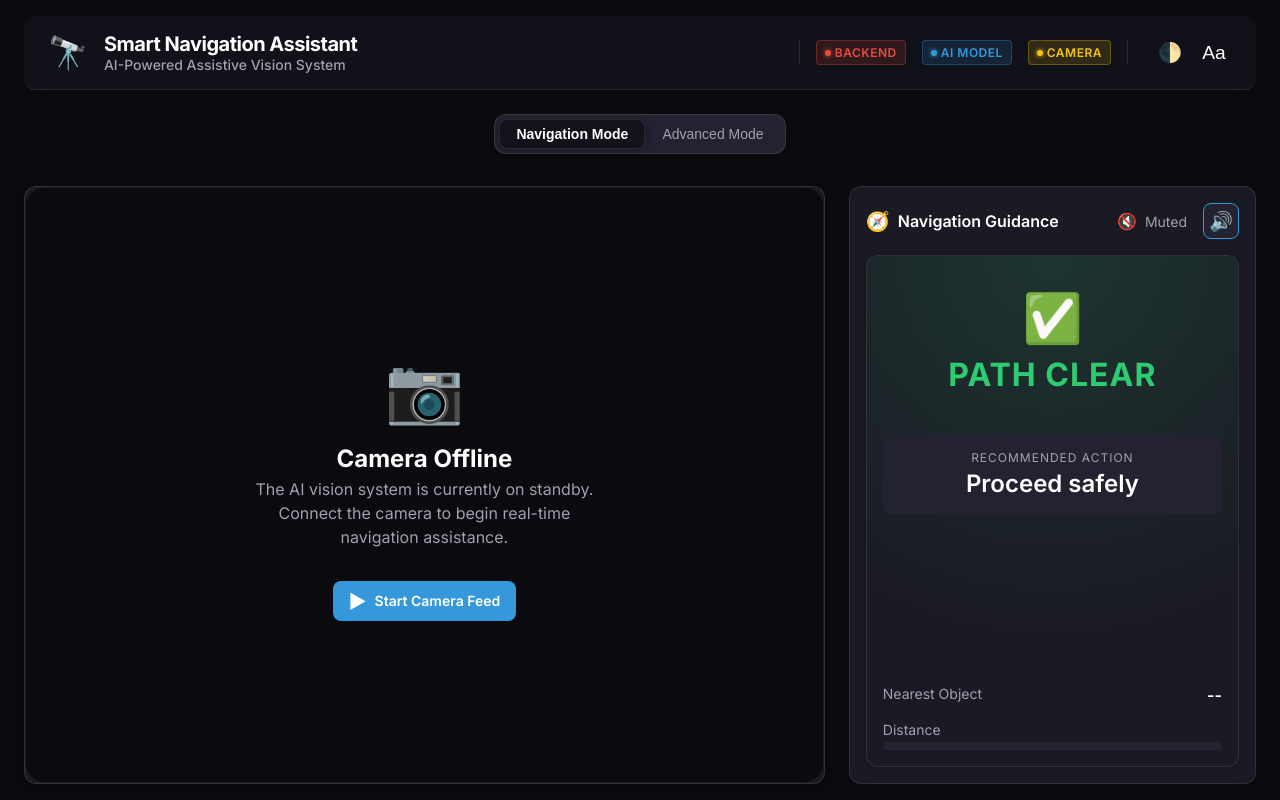
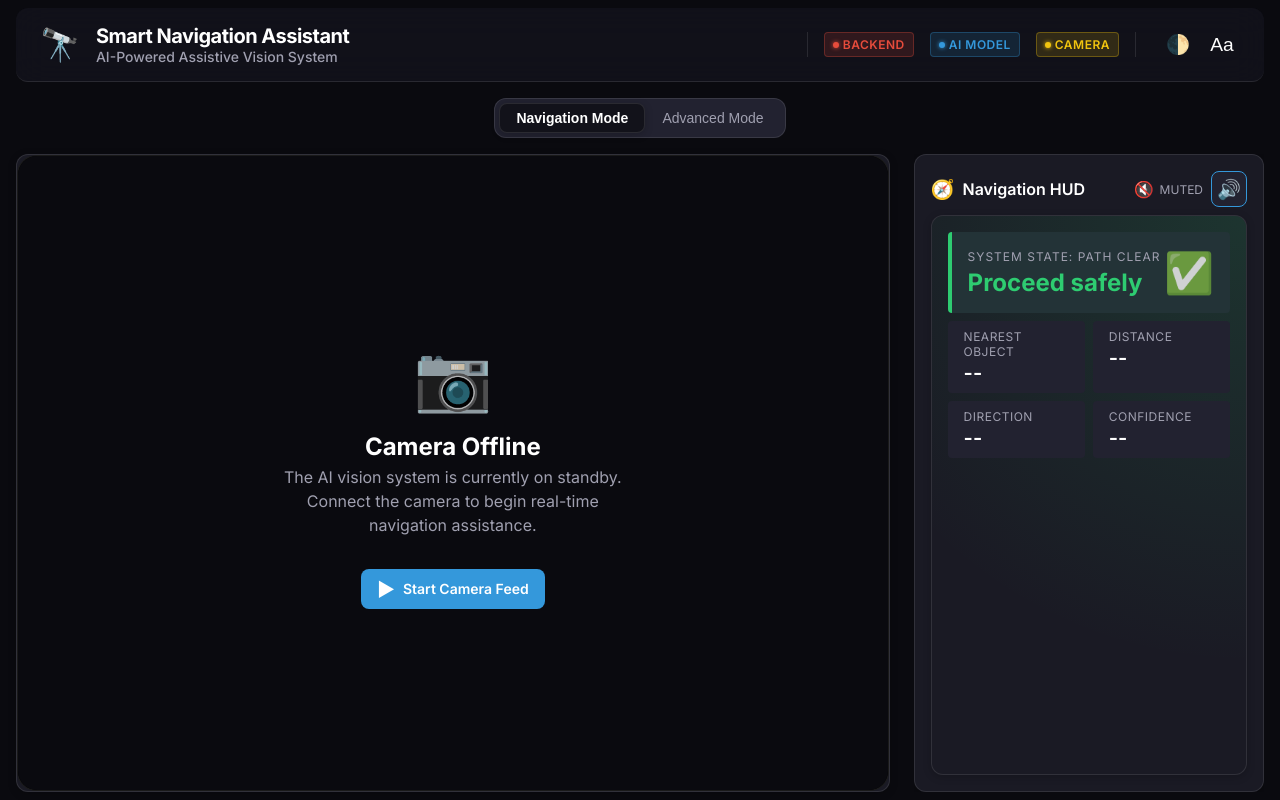
Before and after one commit to aditya-1739/smart_vision_assistant, a React (Create React App) app in the folder frontend/: page / in a window 1280 px wide. Built offline with nearby package versions, Linux system fonts and the light colour scheme; no server answers.

Commit message:
feat(ui/backend): Phase 15.5 - Layout & Camera Frame Correction

```diff
--- a/frontend/src/App.js
+++ b/frontend/src/App.js
@@ -11,14 +11,14 @@ import { SegmentedControl } from './components/ui';
 
 const styles = {
   app: {
-    padding: 'var(--spacing-md) var(--spacing-lg)',
+    padding: 'var(--spacing-sm) var(--spacing-md)',
     maxWidth: '1920px',
     margin: '0 auto',
     display: 'flex',
     flexDirection: 'column',
     height: '100vh',
     overflow: 'hidden',
-    gap: 'var(--spacing-md)',
+    gap: 'var(--spacing-sm)',
   },
   cameraSection: {
     display: 'flex',
@@ -29,7 +29,7 @@ const styles = {
   sidePanel: {
     display: 'flex',
     flexDirection: 'column',
-    gap: 'var(--spacing-md)',
+    gap: 'var(--spacing-sm)',
     height: '100%',
     minHeight: 0,
     overflow: 'hidden', /* Remove unnecessary scrolling at the root side panel level */
@@ -281,7 +281,7 @@ function App() {
         toggleAccessibility={toggleAccessibility}
       />
 
-      <div style={{ display: 'flex', justifyContent: 'center', marginBottom: 'var(--spacing-md)' }}>
+      <div style={{ display: 'flex', justifyContent: 'center', marginBottom: 'var(--spacing-sm)' }}>
         <SegmentedControl
           options={[
             { label: 'Navigation Mode', value: 'navigation' },
@@ -323,22 +323,22 @@ function App() {
 
           {uiMode === 'advanced' && (
             <>
-              <div style={{...styles.glassCard, overflow: 'hidden'}} role="region" aria-label="Detected Objects History">
+              <div style={{...styles.glassCard, flex: 1, overflow: 'hidden'}} role="region" aria-label="Detected Objects History">
                 <ObjectList
                   objects={detections}
                   isRunning={isRunning}
                 />
               </div>
 
-              <div style={{...styles.glassCard, overflow: 'hidden', minHeight: '250px'}} role="region" aria-label="Spatial Radar">
+              <div style={{...styles.glassCard, flex: 1, overflow: 'hidden'}} role="region" aria-label="Spatial Radar">
                 <MiniRadar detections={detections} />
               </div>
 
-              <div style={{...styles.glassCard, overflow: 'hidden'}} role="region" aria-label="Activity Timeline">
+              <div style={{...styles.glassCard, flex: 1, overflow: 'hidden'}} role="region" aria-label="Activity Timeline">
                 <ActivityTimeline events={events} />
               </div>
 
-              <div style={styles.glassCard} role="region" aria-label="System Controls">
+              <div style={{...styles.glassCard, flex: 1.5}} role="region" aria-label="System Controls">
                 <ControlPanel
                   config={config}
                   isRunning={isRunning}
--- a/frontend/src/components/AudioGuide.js
+++ b/frontend/src/components/AudioGuide.js
@@ -2,95 +2,72 @@ import React from 'react';
 import { Panel, SectionTitle, IconButton } from './ui';
 
 const getNavigationState = (closestObject) => {
-  if (!closestObject) return { level: 'clear', color: 'var(--status-safe)', icon: '✅', title: 'PATH CLEAR', action: 'Proceed safely' };
+  if (!closestObject) return { level: 'clear', color: 'var(--status-safe)', icon: '✅', title: 'Path Clear', action: 'Proceed safely' };
 
   const dist = closestObject.distance_meters;
-  if (!dist) return { level: 'info', color: 'var(--status-info)', icon: 'ℹ️', title: 'DETECTING', action: 'Analyzing surroundings' };
+  if (!dist) return { level: 'info', color: 'var(--status-info)', icon: 'ℹ️', title: 'Detecting', action: 'Analyzing surroundings' };
 
   if (dist <= 1.0) {
-    return { level: 'danger', color: 'var(--status-danger)', icon: '🚨', title: 'EMERGENCY STOP', action: 'STOP IMMEDIATELY' };
+    return { level: 'danger', color: 'var(--status-danger)', icon: '🚨', title: 'Emergency', action: 'STOP IMMEDIATELY' };
   } else if (dist <= 2.5) {
-    return { level: 'warning', color: 'var(--status-warning)', icon: '⚠️', title: 'WARNING', action: 'Slow down, prepare to avoid' };
+    return { level: 'warning', color: 'var(--status-warning)', icon: '⚠️', title: 'Warning', action: 'Slow down' };
   } else {
-    return { level: 'clear', color: 'var(--status-safe)', icon: '✅', title: 'PATH CLEAR', action: 'Proceed safely' };
+    return { level: 'clear', color: 'var(--status-safe)', icon: '✅', title: 'Clear', action: 'Proceed safely' };
   }
 };
 
-const DistanceBar = ({ distance, maxDistance = 5.0, color }) => {
-  if (!distance) return <div style={{ height: '8px', background: 'var(--bg-surface-hover)', borderRadius: '4px' }} />;
-
-  // Inverse percentage so closer is fuller
-  const percentage = Math.max(5, 100 - (distance / maxDistance) * 100);
-
-  return (
-    <div style={{ display: 'flex', alignItems: 'center', gap: '10px' }}>
-      <div style={{ flex: 1, height: '8px', background: 'var(--bg-surface-hover)', borderRadius: '4px', overflow: 'hidden' }}>
-        <div style={{
-          width: `${percentage}%`,
-          height: '100%',
-          background: color,
-          transition: 'width 0.3s ease-out, background 0.3s ease'
-        }} />
-      </div>
-      <span style={{ fontSize: '1.2rem', fontWeight: '700', color: '#fff', minWidth: '50px' }}>
-        {distance.toFixed(1)}m
-      </span>
+const InfoBlock = ({ label, value, valueColor = '#fff', icon }) => (
+  <div style={{
+    background: 'var(--bg-surface-hover)',
+    padding: 'var(--spacing-sm) var(--spacing-md)',
+    borderRadius: 'var(--border-radius-sm)',
+    display: 'flex',
+    flexDirection: 'column',
+    gap: '2px'
+  }}>
+    <div style={{ fontSize: 'var(--font-size-xs)', color: 'var(--text-secondary)', textTransform: 'uppercase', letterSpacing: '0.5px' }}>
+      {label}
     </div>
-  );
-};
+    <div style={{ display: 'flex', alignItems: 'center', gap: '6px', fontSize: 'var(--font-size-lg)', fontWeight: '600', color: valueColor, textTransform: 'capitalize' }}>
+      {icon && <span>{icon}</span>}
+      {value}
+    </div>
+  </div>
+);
 
 function AudioGuide({ message, isEnabled, onToggle, closestObject, voiceState }) {
   const navState = getNavigationState(closestObject);
 
-  const panelStyle = {
-    display: 'flex',
-    flexDirection: 'column',
-    gap: 'var(--spacing-lg)',
-    height: '100%',
-    position: 'relative',
-    overflow: 'hidden',
-  };
-
-  // Dynamic animated background based on state
-  const backgroundStyle = {
-    position: 'absolute',
-    top: 0, left: 0, right: 0, bottom: 0,
-    background: `radial-gradient(circle at center 0%, color-mix(in srgb, ${navState.color} 15%, transparent), transparent 70%)`,
-    transition: 'background 0.5s ease',
-    pointerEvents: 'none',
-    zIndex: 0,
-  };
-
   const renderVoiceState = () => {
     if (voiceState === 'speaking') {
       return (
-        <div style={{ display: 'flex', alignItems: 'center', gap: '8px', color: 'var(--status-info)' }}>
+        <div style={{ display: 'flex', alignItems: 'center', gap: '6px', color: 'var(--status-info)' }}>
           <span style={{ animation: 'pulse-subtle 1s infinite' }}>🎤</span>
-          <span style={{ fontSize: 'var(--font-size-sm)', fontWeight: '600' }}>Speaking...</span>
+          <span style={{ fontSize: 'var(--font-size-xs)', fontWeight: '600' }}>SPEAKING</span>
         </div>
       );
     } else if (voiceState === 'listening') {
       return (
-        <div style={{ display: 'flex', alignItems: 'center', gap: '8px', color: 'var(--status-safe)' }}>
+        <div style={{ display: 'flex', alignItems: 'center', gap: '6px', color: 'var(--status-safe)' }}>
           <span>🎤</span>
-          <span style={{ fontSize: 'var(--font-size-sm)', fontWeight: '600' }}>Listening...</span>
+          <span style={{ fontSize: 'var(--font-size-xs)', fontWeight: '600' }}>LISTENING</span>
         </div>
       );
     } else {
       return (
-        <div style={{ display: 'flex', alignItems: 'center', gap: '8px', color: 'var(--text-secondary)' }}>
+        <div style={{ display: 'flex', alignItems: 'center', gap: '6px', color: 'var(--text-secondary)' }}>
           <span>🔇</span>
-          <span style={{ fontSize: 'var(--font-size-sm)' }}>Muted</span>
+          <span style={{ fontSize: 'var(--font-size-xs)' }}>MUTED</span>
         </div>
       );
     }
   };
 
   return (
-    <div style={{ display: 'flex', flexDirection: 'column', height: '100%' }}>
-      <div style={{ display: 'flex', justifyContent: 'space-between', alignItems: 'center', marginBottom: 'var(--spacing-md)' }}>
-        <SectionTitle title="Navigation Guidance" icon="🧭" style={{ marginBottom: 0 }} />
-        <div style={{ display: 'flex', alignItems: 'center', gap: 'var(--spacing-md)' }}>
+    <div style={{ display: 'flex', flexDirection: 'column', height: '100%', gap: 'var(--spacing-sm)' }}>
+      <div style={{ display: 'flex', justifyContent: 'space-between', alignItems: 'center' }}>
+        <SectionTitle title="Navigation HUD" icon="🧭" style={{ marginBottom: 0 }} />
+        <div style={{ display: 'flex', alignItems: 'center', gap: 'var(--spacing-sm)' }}>
           {renderVoiceState()}
           <IconButton
             icon={isEnabled ? '🔊' : '🔇'}
@@ -101,53 +78,65 @@ function AudioGuide({ message, isEnabled, onToggle, closestObject, voiceState })
         </div>
       </div>
 
-      <Panel style={panelStyle}>
-        <div style={backgroundStyle} />
+      <Panel style={{
+        flex: 1,
+        display: 'flex',
+        flexDirection: 'column',
+        gap: 'var(--spacing-sm)',
+        padding: 'var(--spacing-md)',
+        position: 'relative',
+        overflow: 'hidden'
+      }}>
+        {/* Dynamic Background */}
+        <div style={{
+          position: 'absolute', inset: 0,
+          background: `radial-gradient(circle at top right, color-mix(in srgb, ${navState.color} 15%, transparent), transparent 70%)`,
+          pointerEvents: 'none', zIndex: 0
+        }} />
 
-        {/* State Banner */}
-        <div style={{ zIndex: 1, textAlign: 'center', padding: 'var(--spacing-md) 0' }}>
-          <div style={{ fontSize: '3rem', marginBottom: 'var(--spacing-sm)' }}>
+        {/* Primary Action Banner */}
+        <div style={{
+          zIndex: 1,
+          background: `color-mix(in srgb, ${navState.color} 10%, var(--bg-surface-hover))`,
+          borderLeft: `4px solid ${navState.color}`,
+          padding: 'var(--spacing-md)',
+          borderRadius: 'var(--border-radius-sm)',
+          display: 'flex',
+          justifyContent: 'space-between',
+          alignItems: 'center'
+        }}>
+          <div>
+            <div style={{ fontSize: 'var(--font-size-xs)', color: 'var(--text-secondary)', textTransform: 'uppercase', letterSpacing: '1px', marginBottom: '4px' }}>
+              System State: {navState.title}
+            </div>
+            <div style={{ fontSize: 'var(--font-size-xl)', fontWeight: '700', color: navState.color }}>
+              {navState.action}
+            </div>
+          </div>
+          <div style={{ fontSize: '2.5rem', opacity: 0.8 }}>
             {navState.icon}
-          </div>
-          <h2 style={{
-            fontSize: 'var(--font-size-2xl)',
-            fontWeight: '700',
-            color: navState.color,
-            letterSpacing: '1px',
-            margin: 0,
-            transition: 'color 0.3s ease'
-          }}>
-            {navState.title}
-          </h2>
-        </div>
-
-        {/* Action Recommendation */}
-        <div style={{ zIndex: 1, textAlign: 'center', padding: 'var(--spacing-md)', background: 'var(--bg-surface-hover)', borderRadius: 'var(--border-radius-md)' }}>
-          <div style={{ fontSize: 'var(--font-size-xs)', color: 'var(--text-secondary)', textTransform: 'uppercase', letterSpacing: '1px', marginBottom: '4px' }}>
-            Recommended Action
-          </div>
-          <div style={{ fontSize: 'var(--font-size-xl)', fontWeight: '600', color: '#fff' }}>
-            {navState.action}
           </div>
         </div>
 
-        {/* Detailed Metrics */}
-        <div style={{ zIndex: 1, display: 'flex', flexDirection: 'column', gap: 'var(--spacing-md)', marginTop: 'auto' }}>
-
-          <div>
-            <div style={{ display: 'flex', justifyContent: 'space-between', marginBottom: 'var(--spacing-xs)' }}>
-              <span style={{ fontSize: 'var(--font-size-sm)', color: 'var(--text-secondary)' }}>Nearest Object</span>
-              <span style={{ fontSize: 'var(--font-size-md)', fontWeight: '600', color: '#fff', textTransform: 'capitalize' }}>
-                {closestObject ? closestObject.label : '--'}
-              </span>
-            </div>
-
-            <div style={{ display: 'flex', justifyContent: 'space-between', marginBottom: 'var(--spacing-xs)', marginTop: 'var(--spacing-md)' }}>
-              <span style={{ fontSize: 'var(--font-size-sm)', color: 'var(--text-secondary)' }}>Distance</span>
-            </div>
-            <DistanceBar distance={closestObject?.distance_meters} color={navState.color} />
-          </div>
-
+        {/* Dense Information Grid */}
+        <div style={{ zIndex: 1, display: 'grid', gridTemplateColumns: '1fr 1fr', gap: 'var(--spacing-sm)' }}>
+          <InfoBlock
+            label="Nearest Object"
+            value={closestObject ? closestObject.label : '--'}
+          />
+          <InfoBlock
+            label="Distance"
+            value={closestObject && closestObject.distance_meters ? `${closestObject.distance_meters.toFixed(1)}m` : '--'}
+            valueColor={closestObject ? navState.color : '#fff'}
+          />
+          <InfoBlock
+            label="Direction"
+            value={closestObject?.position || '--'}
+          />
+          <InfoBlock
+            label="Confidence"
+            value={closestObject ? `${Math.round(closestObject.confidence * 100)}%` : '--'}
+          />
         </div>
       </Panel>
     </div>
--- a/frontend/src/index.css
+++ b/frontend/src/index.css
@@ -149,11 +149,11 @@ body.accessibility-mode {
 }
 
 .dashboard-layout.navigation-mode {
-  grid-template-columns: 65% 1fr;
+  grid-template-columns: 70% 1fr;
 }
 
 .dashboard-layout.advanced-mode {
-  grid-template-columns: 68% 1fr;
+  grid-template-columns: 70% 1fr;
 }
 
 /* Tablet Layout */
```
Also changed, not shown: 1 other file (tests, documents, lock files or other folders).
